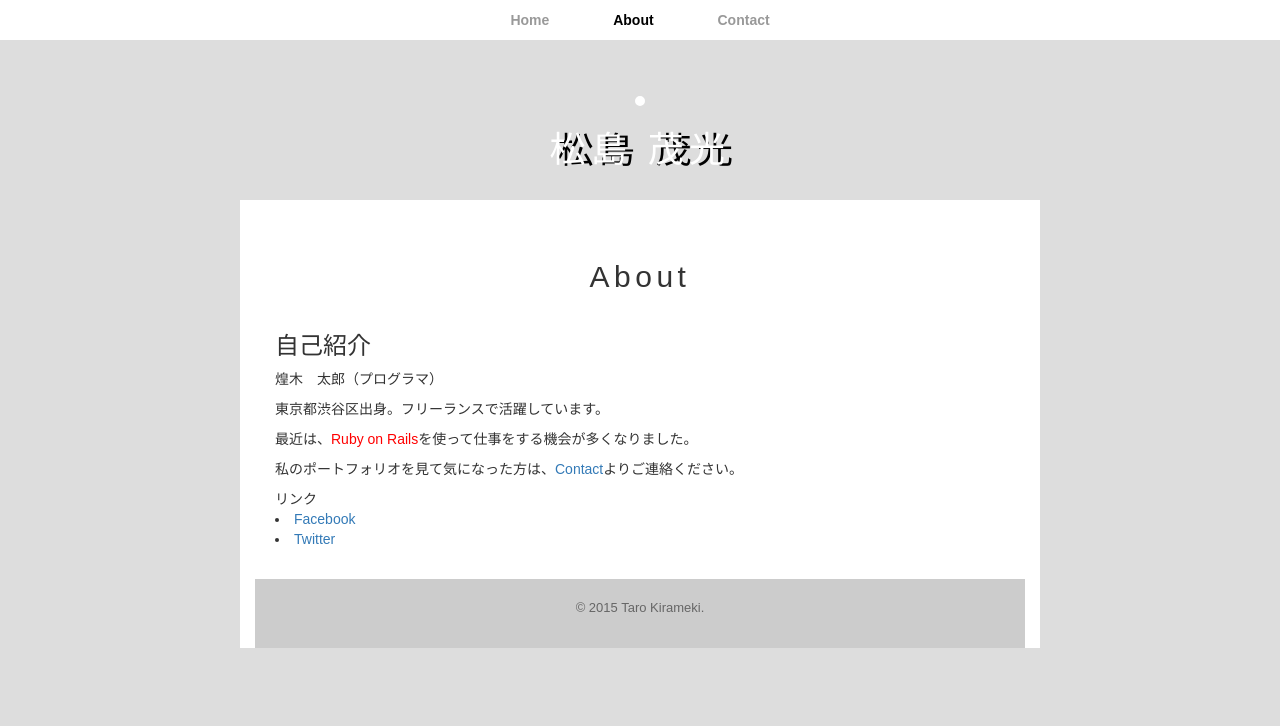
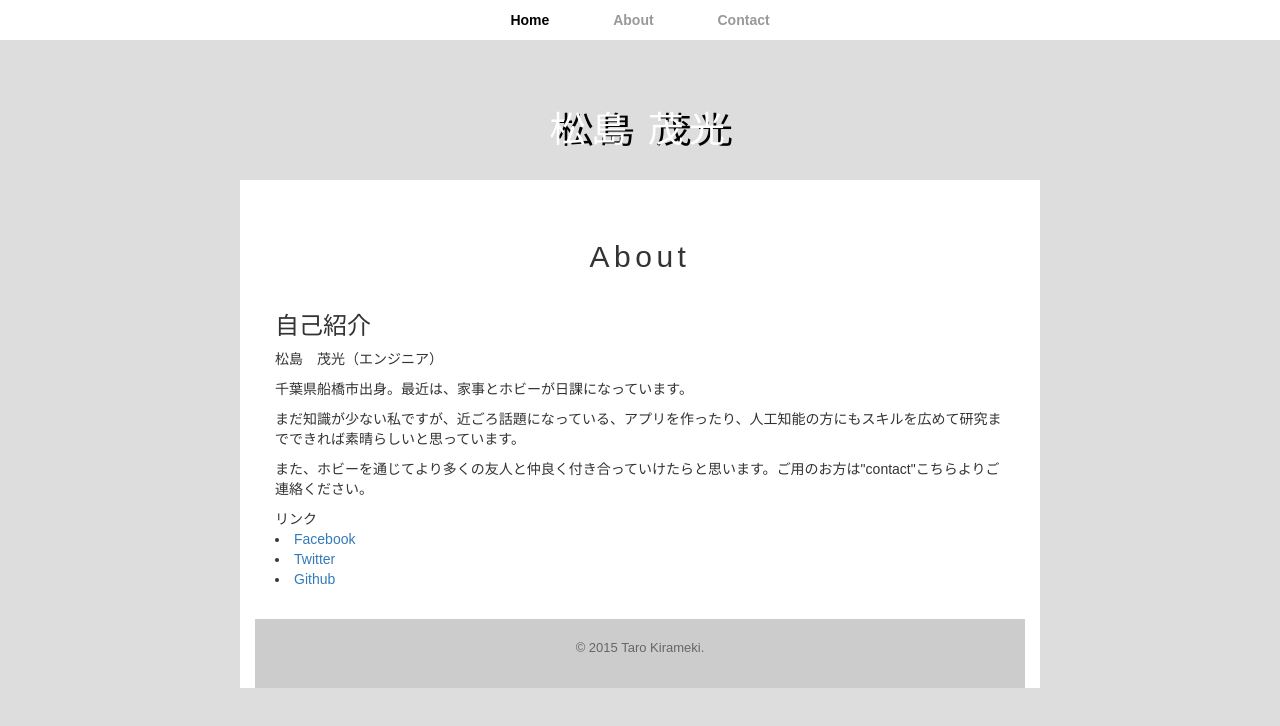
Before and after one commit to sigemitu/sigemitu.github.io, a plain HTML site: page index.html in a window 1280 px wide. Drawn offline with nearby package versions, Linux system fonts and the light colour scheme.

Commit message:
some message

```diff
--- a/index.html
+++ b/index.html
@@ -4,7 +4,7 @@
     <meta charset="utf-8">
     <meta http-equiv="X-UA-Compatible" content="IE=edge">
     <meta name="viewport" content="width=device-width, initial-scale=1">
-    <title>Bootstrap Sample</title>
+    <title>松島 茂光 | Portforio</title>
     <!-- BootstrapのCSS読み込み -->
     <link rel="stylesheet" href="//maxcdn.bootstrapcdn.com/bootstrap/3.3.5/css/bootstrap.min.css">
     <!-- jQuery読み込み -->
@@ -17,13 +17,13 @@
         <header>
             <nav>
                 <ul>
-                    <li><a href="index.tml">Home</a></li>
-                    <li><a href="about.html" class="selected">About</a></li>
-                    <li><a href="contact.html">Contact</a></li>
+                    <li><a href="index.tml" class="selected">Home</a></li>
+                    <li><a href="#">About</a></li>
+                    <li><a href="#">Contact</a></li>
                 </ul>
             </nav>
             <div id="logo">
-                <img src="profile.jpg" alt="">
+                <!--<img src="profile.jpg" alt="">-->
                 <h1>松島 茂光</h1>
             </div>
         </header>
@@ -31,14 +31,15 @@
         <section>
             <h2>About</h2>
             <h3>自己紹介</h3>
-            <p>煌木　太郎（プログラマ）</p>
-            <p>東京都渋谷区出身。フリーランスで活躍しています。</p>
-            <p>最近は、<span class="red">Ruby on Rails</span>を使って仕事をする機会が多くなりました。</p>
-            <p>私のポートフォリオを見て気になった方は、<a herf="contact.html">Contact</a>よりご連絡ください。</p>
+           <p>  松島　茂光（エンジニア）</p>
+            <p>千葉県船橋市出身。最近は、家事とホビーが日課になっています。</p>
+            <p>まだ知識が少ない私ですが、近ごろ話題になっている、アプリを作ったり、人工知能の方にもスキルを広めて研究までできれば素晴らしいと思っています。</p>
+            <p>また、ホビーを通じてより多くの友人と仲良く付き合っていけたらと思います。<a herf="contact.html"></a>ご用のお方は"contact"こちらよりご連絡ください。</p>
             <p3>リンク</p3>
             <u1>
-                <li><a href="https://www.facebook.com/tarokirameki" target="_blank">Facebook</a></li>
-                <li><a href="https://twitter.com/tarokirameki" target="_blank">Twitter</a></li>
+                <li><a href="#" target="_blank">Facebook</a></li>
+                <li><a href="#" target="_blank">Twitter</a></li>
+                <li><a href="https://github.com/sigemitu" target="_blank">Github</a></li>
             </u1>
         </section>
         <footer>
```
